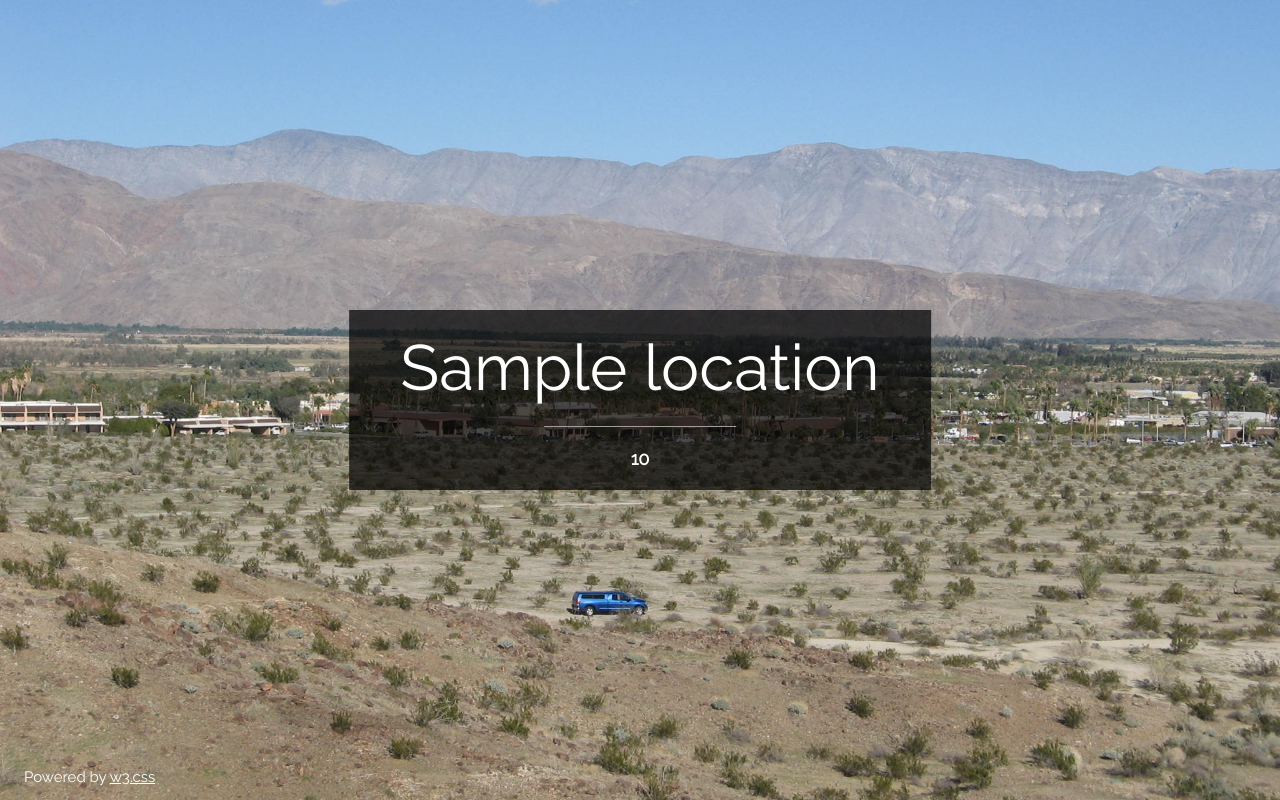
After one commit to scmgustafson/flask-weather-app, a Flask app: template templates/borrego_temp.html in a window 1280 px wide. The commit adds this page. Run offline with Flask 2, Linux system fonts and the light colour scheme; the template is opened without the code that fills it: most values are stand-ins (such as "Sample title", 1, 10 or a date in 2020).

Commit message:
Added route for Borrego Springs

```diff
--- a/app.py
+++ b/app.py
@@ -25,20 +25,23 @@ def san_francisco_temperature():
 
     temperature = parse_temperature(response.json())
 
-    return render_template("weather_index.html", temperature=temperature, location=LOCATION)
+    return render_template("sf_temp.html", temperature=temperature, location=LOCATION)
 
-# @app.route("/san-francisco-response")
-# def san_francisco_response():
-#     # Set latitude and longitude of San Francisco
-#     LATITUDE = '37.7898669'
-#     LONGITUDE = '-122.4268036'
+@app.route("/borrego-springs")
+def borrego_springs_temperature():
+    # Set latitude and longitude of San Francisco
+    LATITUDE = '33.255871'
+    LONGITUDE = '-116.375015'
+    LOCATION = 'Borrego Springs'
 
-#     # Set desired API call information
-#     address = 'https://api.openweathermap.org/data/2.5/weather?lat={lat}&lon={lon}&appid={api_key}&units=imperial'.format(lat=LATITUDE, lon=LONGITUDE, api_key=API_KEY)
+    # Set desired API call information
+    address = 'https://api.openweathermap.org/data/2.5/weather?lat={lat}&lon={lon}&appid={api_key}&units=imperial'.format(lat=LATITUDE, lon=LONGITUDE, api_key=API_KEY)
 
-#     response = requests.get(address)
+    response = requests.get(address)
 
-#     return response.json()
+    temperature = parse_temperature(response.json())
+
+    return render_template("borrego_temp.html", temperature=temperature, location=LOCATION)
 
 def parse_temperature(response):
     temperature = str(response['main']['temp'])
--- /dev/null
+++ b/templates/borrego_temp.html
@@ -0,0 +1,38 @@
+<!DOCTYPE html>
+<html>
+<head>
+<title>Weather</title>
+<meta charset="UTF-8">
+<meta name="viewport" content="width=device-width, initial-scale=1">
+<link rel="stylesheet" href="https://www.w3schools.com/w3css/4/w3.css">
+<link rel="stylesheet" href="https://fonts.googleapis.com/css?family=Raleway">
+<style>
+body,h1 {font-family: "Raleway", sans-serif}
+body, html {height: 100%}
+.bgimg {
+  background-image: url('../static/borrego-springs.jpeg');
+  min-height: 100%;
+  background-position: center;
+  background-size: cover;
+}
+div.w3-display-middle {
+    background: rgba(0, 0, 0, 0.7);
+    padding-left: 4vw;
+    padding-right: 4vw;
+}
+</style>
+</head>
+<body>
+
+<div class="bgimg w3-display-container w3-animate-opacity w3-text-white">
+  <div class="w3-display-middle">
+    <h1 class="w3-jumbo w3-animate-top">{{location}}</h1>
+    <hr class="w3-border-grey" style="margin:auto;width:40%">
+    <p class="w3-large w3-center"> <strong>{{temperature}}</strong> </p>
+  </div>
+  <div class="w3-display-bottomleft w3-padding-large">
+    Powered by <a href="https://www.w3schools.com/w3css/default.asp" target="_blank">w3.css</a>
+  </div>
+</div>
+</body>
+</html>
--- a/templates/weather_index.html
+++ b/templates/sf_temp.html
@@ -1,7 +1,7 @@
 <!DOCTYPE html>
 <html>
 <head>
-<title>W3.CSS Template</title>
+<title>Weather</title>
 <meta charset="UTF-8">
 <meta name="viewport" content="width=device-width, initial-scale=1">
 <link rel="stylesheet" href="https://www.w3schools.com/w3css/4/w3.css">
```
Also changed, not shown: static/borrego-springs.jpeg (added), 1 other file.
